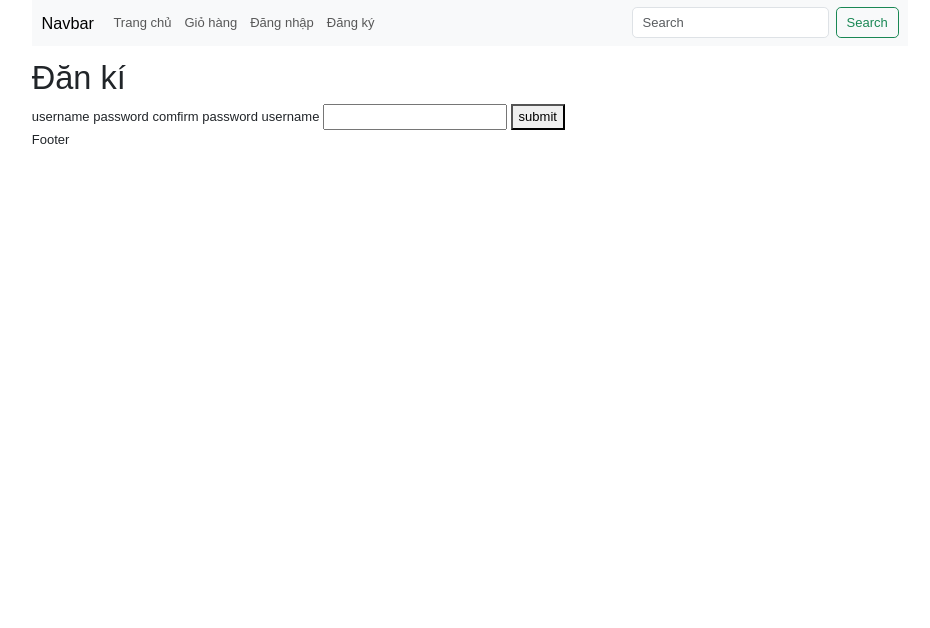
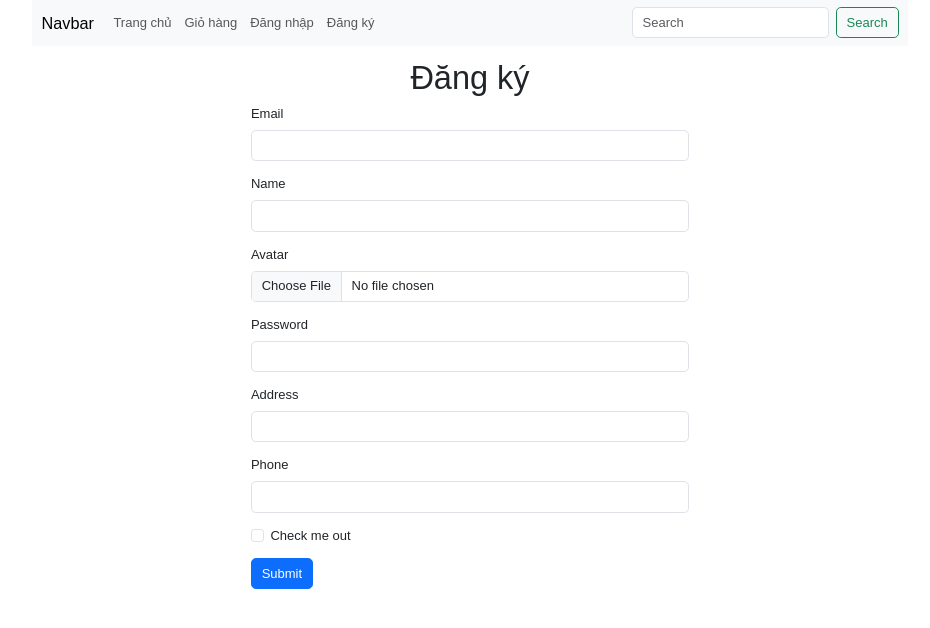
Before and after one commit to Haidang01/shopping_php, a PHP site: page /signup.php in a window 1280 px wide. Shown: the top 628 px of the page, without its empty margins (170-1100 px from the left). Run offline with PHP 8.4, Linux system fonts and the light colour scheme.

Commit message:
updateform

```diff
--- a/views/user/components/footer.php
+++ b/views/user/components/footer.php
@@ -1,5 +1,5 @@
 <div class="" role="alert">
-  Footer
+  <!-- Footer -->
 </div>
 </div>
 <script src="https://cdn.jsdelivr.net/npm/bootstrap@5.3.0-alpha1/dist/js/bootstrap.bundle.min.js" integrity="sha384-w76AqPfDkMBDXo30jS1Sgez6pr3x5MlQ1ZAGC+nuZB+EYdgRZgiwxhTBTkF7CXvN" crossorigin="anonymous"></script>
--- a/views/user/components/formLogin.php
+++ b/views/user/components/formLogin.php
@@ -1,10 +1,10 @@
 <div style="width: 50%; margin: 0 auto;">
   <h1 class="text-center">Đăng nhập</h1>
-  <form>
+  <form action="" method="POST">
     <div class="mb-3">
       <label for="exampleInputEmail1" class="form-label">Email address</label>
       <input type="email" class="form-control" id="exampleInputEmail1" aria-describedby="emailHelp">
-      <div id="emailHelp" class="form-text">We'll never share your email with anyone else.</div>
+      <!-- <div id="emailHelp" class="form-text">We'll never share your email with anyone else.</div> -->
     </div>
     <div class="mb-3">
       <label for="exampleInputPassword1" class="form-label">Password</label>
--- a/views/user/components/formsignup.php
+++ b/views/user/components/formsignup.php
@@ -1,9 +1,40 @@
-<h1>Đăn kí</h1>
-<form action="">
-  <label for=""> username</label>
-  <label for=""> password</label>
-  <label for=""> comfirm password</label>
-  <label for=""> username</label>
-  <input type="text">
-  <button>submit</button>
-</form>
+<div style="width: 50%; margin: 0 auto;">
+  <h1 class="text-center">Đăng ký</h1>
+  <form action="" method="POST">
+    <div class="mb-3">
+      <label for="exampleInputEmail1" class="form-label">Email </label>
+      <input type="email" class="form-control" id="exampleInputEmail1" aria-describedby="emailHelp" name="email">
+      <!-- <div id="emailHelp" class="form-text">We'll never share your email with anyone else.</div> -->
+    </div>
+    <div class="mb-3">
+      <label for="exampleInputEmail1" class="form-label">Name</label>
+      <input type="text" class="form-control" id="exampleInputEmail1" aria-describedby="emailHelp" name="name">
+      <!-- <div id="emailHelp" class="form-text">We'll never share your email with anyone else.</div> -->
+    </div>
+    <div class="mb-3">
+      <label for="formFile" class="form-label">Avatar</label>
+      <input class="form-control" type="file" id="formFile" name="avatar">
+    </div>
+    <div class="mb-3">
+      <label for="exampleInputPassword1" class="form-label">Password</label>
+      <input type="password" class="form-control" id="exampleInputPassword1" name="pass">
+    </div>
+    <div class="mb-3">
+      <label for="exampleInputEmail1" class="form-label">Address</label>
+      <input type="text" class="form-control" id="exampleInputEmail1" aria-describedby="emailHelp" name="address">
+      <!-- <div id="emailHelp" class="form-text">We'll never share your email with anyone else.</div> -->
+    </div>
+    <div class="mb-3">
+      <label for="exampleInputEmail1" class="form-label">Phone</label>
+      <input type="number" class="form-control" id="exampleInputEmail1" aria-describedby="emailHelp" name="phone">
+      <!-- <div id="emailHelp" class="form-text">We'll never share your email with anyone else.</div> -->
+    </div>
+    <div class="mb-3 form-check">
+      <input type="checkbox" class="form-check-input" id="exampleCheck1">
+      <label class="form-check-label" for="exampleCheck1">Check me out</label>
+    </div>
+
+
+    <button type="submit" class="btn btn-primary">Submit</button>
+  </form>
+</div>
```
